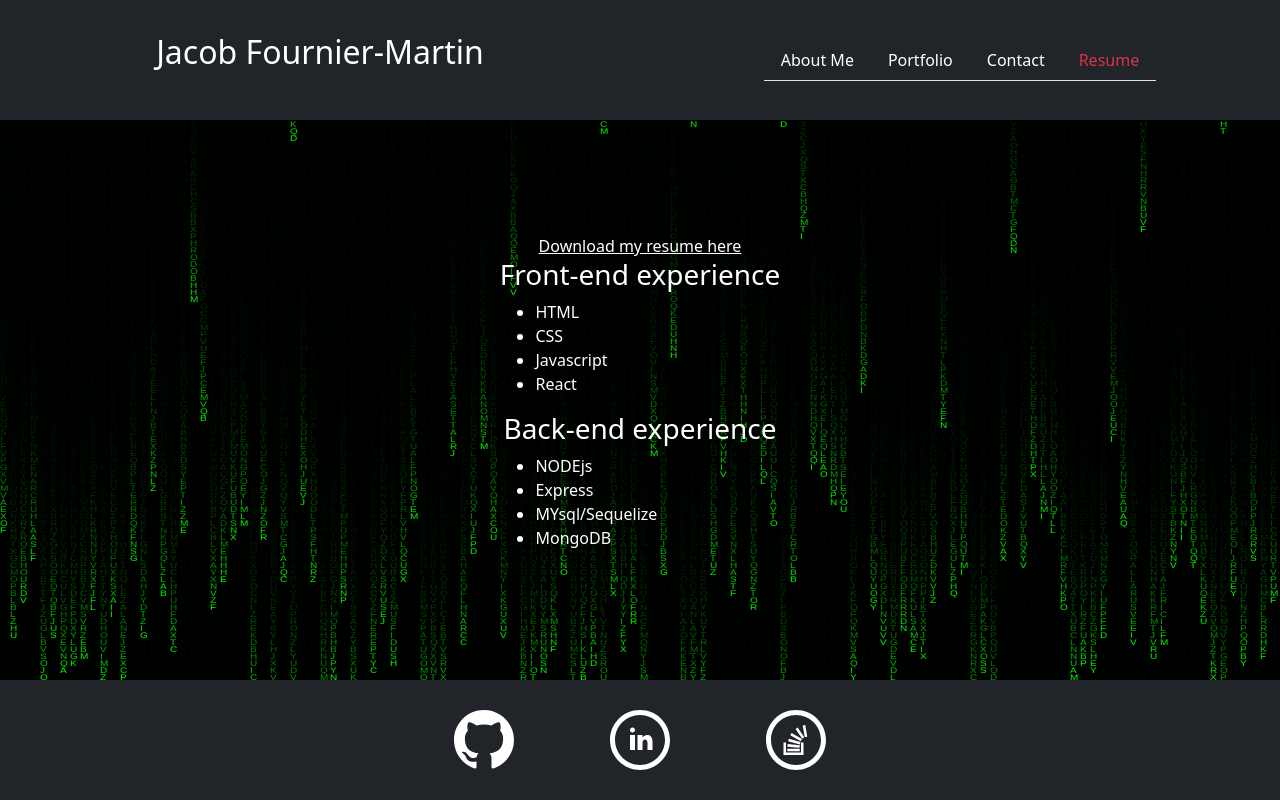
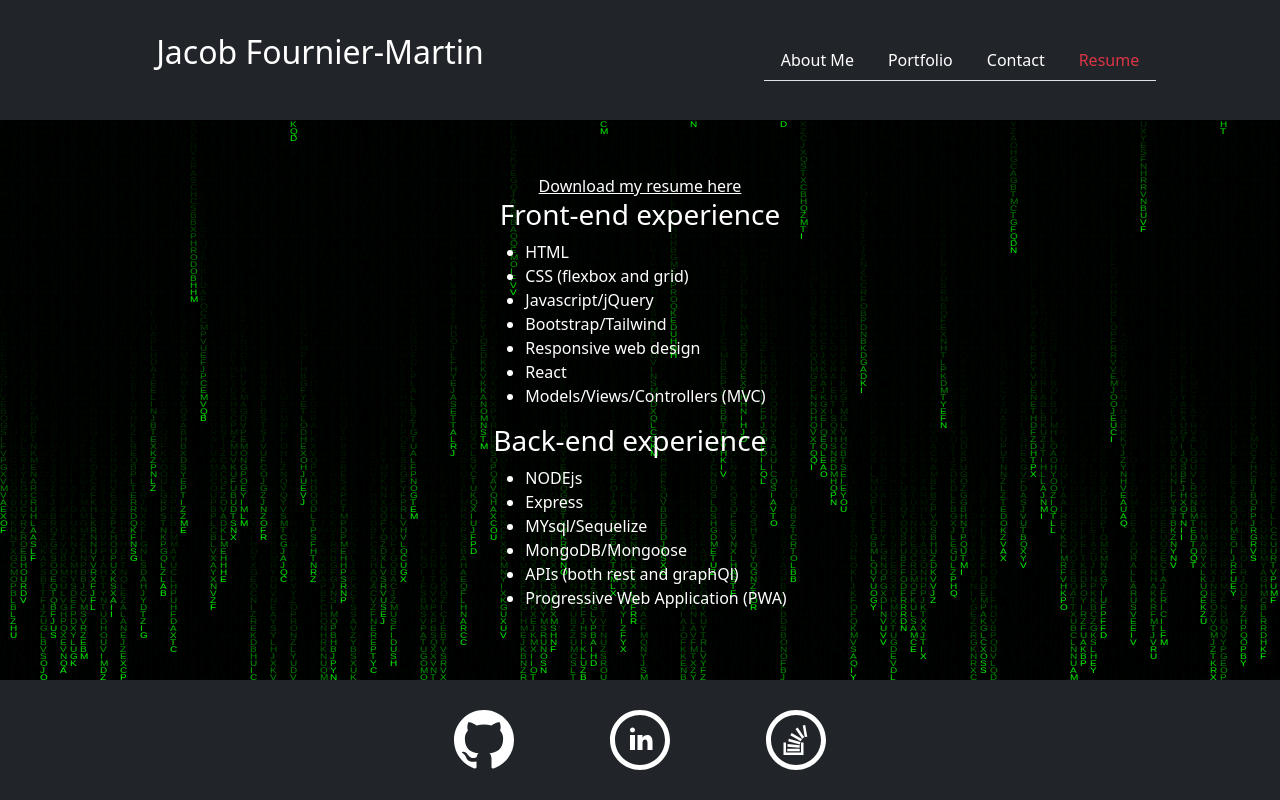
Before and after one commit to Jake66Martin/updated-portfolio, a React (Vite) app: page /Resume in a window 1280 px wide. Built offline with nearby package versions, Linux system fonts and the light colour scheme.

Commit message:
added to resume oage

```diff
--- a/src/pages/Resume.jsx
+++ b/src/pages/Resume.jsx
@@ -14,16 +14,21 @@ export default function Resume() {
       <div>
       <ul>
         <li>HTML</li>
-        <li>CSS</li>
-        <li>Javascript</li>
+        <li>CSS (flexbox and grid)</li>
+        <li>Javascript/jQuery</li>
+        <li>Bootstrap/Tailwind</li>
+        <li>Responsive web design</li>
         <li>React</li>
+        <li>Models/Views/Controllers (MVC)</li>
       </ul>
       <h3>Back-end experience</h3>
       <ul>
         <li>NODEjs</li>
         <li>Express</li>
         <li>MYsql/Sequelize</li>
-        <li>MongoDB</li>
+        <li>MongoDB/Mongoose</li>
+        <li>APIs (both rest and graphQl)</li>
+        <li>Progressive Web Application (PWA)</li>
       </ul>
       </div>
     </div>
```
Also changed, not shown: public/me2.jpg (added).
